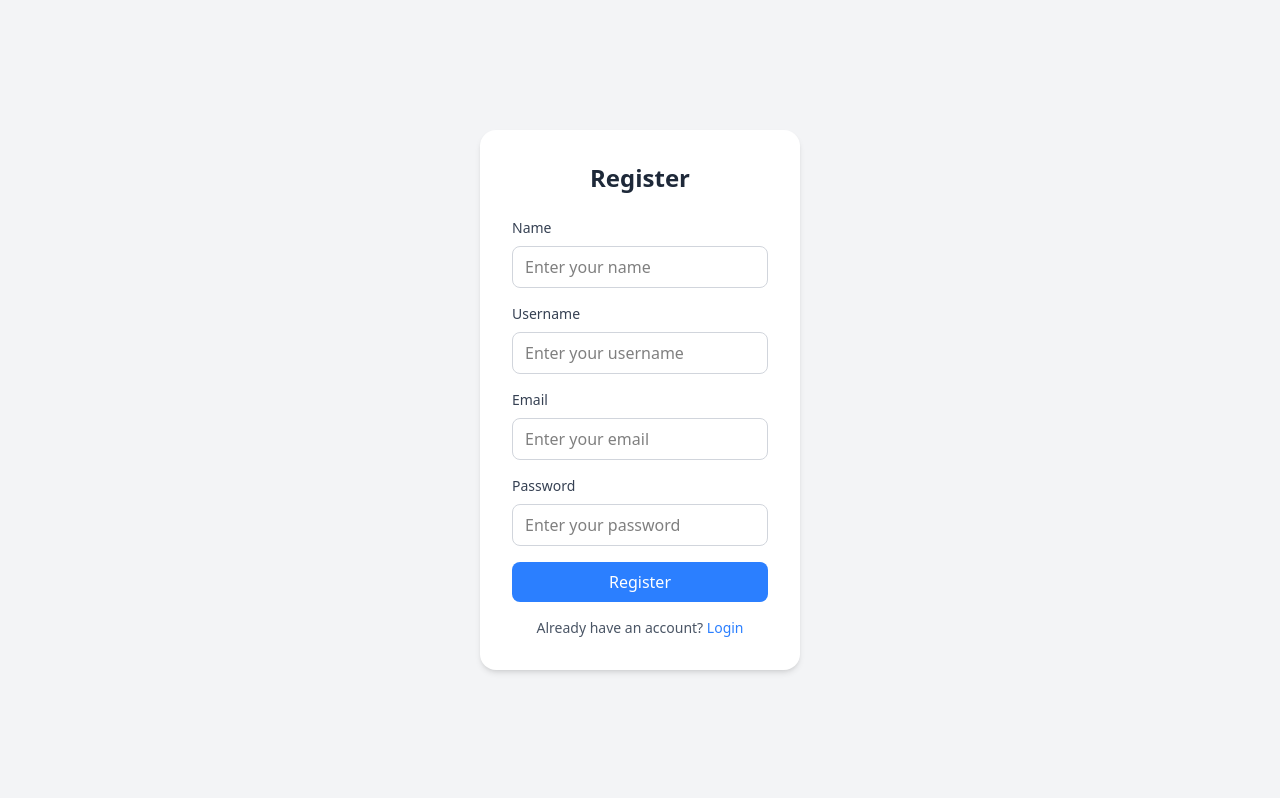
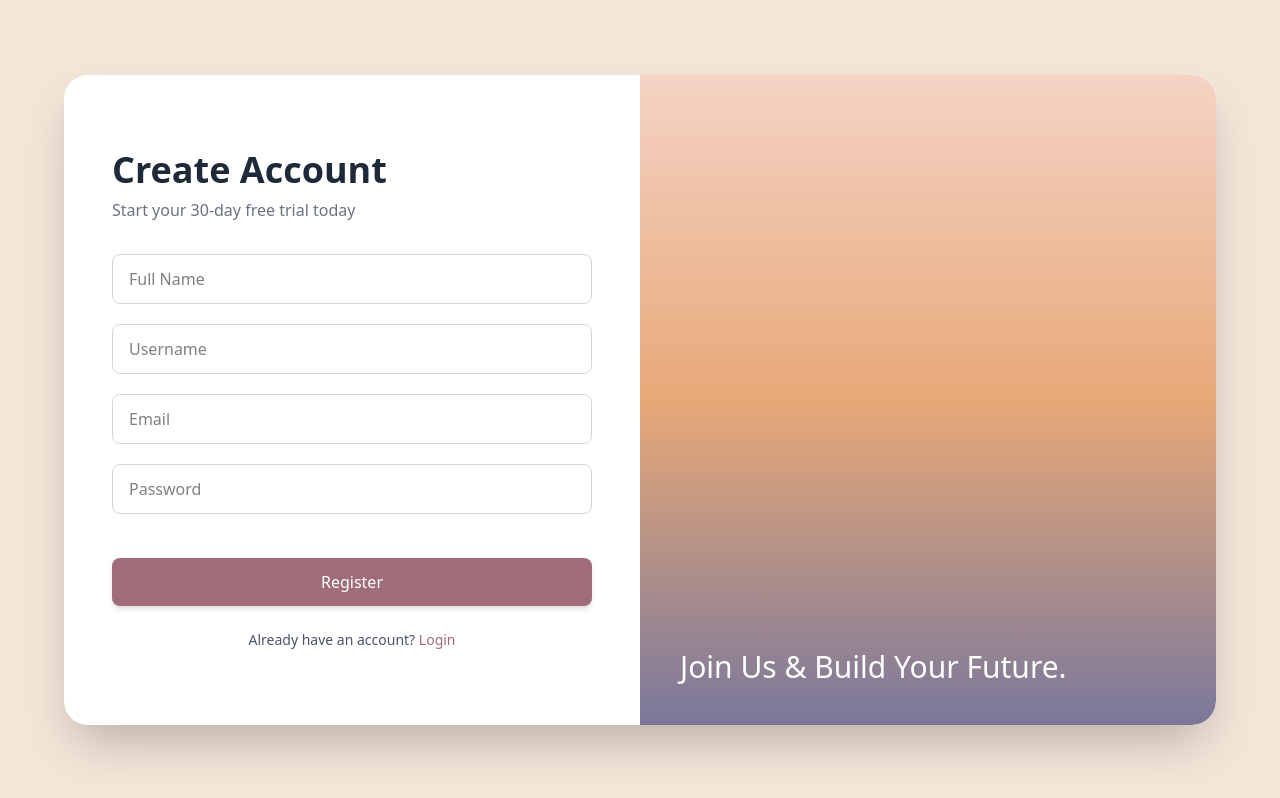
Before and after one commit to akshatx03x/ConvoSpace, a React (Vite) app in the folder frontend/: page /register in a window 1280 px wide. Built offline with nearby package versions, Linux system fonts and the light colour scheme; no server answers.

Commit message:
Ui changes to register page

```diff
--- a/frontend/src/components/Auth/Register.jsx
+++ b/frontend/src/components/Auth/Register.jsx
@@ -1,15 +1,15 @@
-import React, { useState } from 'react';
-import { Link, useNavigate } from 'react-router-dom';
-import axios from 'axios';
+import React, { useState } from "react";
+import { Link, useNavigate } from "react-router-dom";
+import axios from "axios";
 
 const Register = () => {
   const [formData, setFormData] = useState({
-    name: '',
-    userName: '',
-    email: '',
-    password: ''
+    name: "",
+    userName: "",
+    email: "",
+    password: "",
   });
-  const [error, setError] = useState('');
+  const [error, setError] = useState("");
   const [loading, setLoading] = useState(false);
   const navigate = useNavigate();
 
@@ -20,106 +20,119 @@ const Register = () => {
   const handleSubmit = async (e) => {
     e.preventDefault();
     setLoading(true);
-    setError('');
+    setError("");
+
     try {
-      const response = await axios.post('http://localhost:5000/register', formData, {
-        withCredentials: true
+      const response = await axios.post("http://localhost:5000/register", formData, {
+        withCredentials: true,
       });
       localStorage.setItem("token", response.data.token);
       localStorage.setItem("user", JSON.stringify(response.data.user));
-      navigate('/dashboard');
+      navigate("/dashboard");
     } catch (err) {
-      setError(err.response?.data?.message || 'Registration failed');
+      const errorMessage = err.response?.data?.message || "Registration failed";
+      setError(errorMessage);
+      if (errorMessage === "User already exists") {
+        navigate("/login");
+      }
     } finally {
       setLoading(false);
     }
   };
 
   return (
-    <div className="min-h-screen flex items-center justify-center bg-gray-100">
-      <div className="bg-white p-8 rounded-2xl shadow-md w-80">
-        <h2 className="text-2xl font-semibold text-center mb-6 text-gray-800">
-          Register
-        </h2>
+    <div className="min-h-screen flex items-center justify-center bg-[#F3E5D8] p-4 sm:p-8">
+      <div className="flex w-full max-w-6xl h-[650px] bg-white rounded-3xl shadow-2xl overflow-hidden">
 
-        <form onSubmit={handleSubmit}>
-          <div className="mb-4">
-            <label className="block text-gray-700 text-sm font-medium mb-2">
-              Name
-            </label>
+        {/* Left side - Form */}
+        <div className="w-full lg:w-1/2 p-12 flex flex-col justify-center">
+          <h1 className="text-4xl font-semibold mb-2 text-gray-800">Create Account</h1>
+          <p className="text-gray-500 mb-8">Start your 30-day free trial today</p>
+
+          <form onSubmit={handleSubmit} className="space-y-5">
+            <div>
               <input
                 type="text"
                 name="name"
-              placeholder="Enter your name"
-              className="w-full px-3 py-2 border border-gray-300 rounded-lg focus:outline-none focus:ring-2 focus:ring-blue-400"
+                placeholder="Full Name"
+                className="w-full px-4 py-3 border border-gray-300 rounded-lg focus:outline-none focus:ring-1 focus:ring-gray-400"
                 value={formData.name}
                 onChange={handleChange}
                 required
               />
             </div>
 
-          <div className="mb-4">
-            <label className="block text-gray-700 text-sm font-medium mb-2">
-              Username
-            </label>
+            <div>
               <input
                 type="text"
                 name="userName"
-              placeholder="Enter your username"
-              className="w-full px-3 py-2 border border-gray-300 rounded-lg focus:outline-none focus:ring-2 focus:ring-blue-400"
+                placeholder="Username"
+                className="w-full px-4 py-3 border border-gray-300 rounded-lg focus:outline-none focus:ring-1 focus:ring-gray-400"
                 value={formData.userName}
                 onChange={handleChange}
                 required
               />
             </div>
 
-          <div className="mb-4">
-            <label className="block text-gray-700 text-sm font-medium mb-2">
-              Email
-            </label>
+            <div>
               <input
                 type="email"
                 name="email"
-              placeholder="Enter your email"
-              className="w-full px-3 py-2 border border-gray-300 rounded-lg focus:outline-none focus:ring-2 focus:ring-blue-400"
+                placeholder="Email"
+                className="w-full px-4 py-3 border border-gray-300 rounded-lg focus:outline-none focus:ring-1 focus:ring-gray-400"
                 value={formData.email}
                 onChange={handleChange}
                 required
               />
             </div>
 
-          <div className="mb-4">
-            <label className="block text-gray-700 text-sm font-medium mb-2">
-              Password
-            </label>
+            <div>
               <input
                 type="password"
                 name="password"
-              placeholder="Enter your password"
-              className="w-full px-3 py-2 border border-gray-300 rounded-lg focus:outline-none focus:ring-2 focus:ring-blue-400"
+                placeholder="Password"
+                className="w-full px-4 py-3 border border-gray-300 rounded-lg focus:outline-none focus:ring-1 focus:ring-gray-400"
                 value={formData.password}
                 onChange={handleChange}
                 required
               />
             </div>
 
-          {error && <p className="text-red-500 text-sm mb-4">{error}</p>}
+            {error && <p className="text-red-500 text-sm">{error}</p>}
 
             <button
               type="submit"
-            className="w-full bg-blue-500 text-white py-2 rounded-lg hover:bg-blue-600 transition disabled:opacity-50"
+              className="w-full py-3 mt-6 text-white bg-[#A06C78] rounded-lg font-medium hover:bg-[#8B5C67] transition disabled:opacity-50 shadow-md"
               disabled={loading}
             >
-            {loading ? 'Registering...' : 'Register'}
+              {loading ? "Registering..." : "Register"}
             </button>
           </form>
 
-        <p className="text-sm text-center text-gray-600 mt-4">
-          Already have an account?{' '}
-          <Link to='/login' className="text-blue-500 hover:underline">
+          <p className="text-sm text-center text-gray-600 mt-6">
+            Already have an account?{" "}
+            <Link to="/login" className="text-[#A06C78] hover:underline">
               Login
             </Link>
           </p>
+        </div>
+
+        {/* Right side - Gradient panel */}
+        <div
+          className="hidden lg:block lg:w-1/2 p-10 relative rounded-r-3xl"
+          style={{
+            backgroundImage:
+              "linear-gradient(to top, #7A789A, #E8A878, #F4D3C5)",
+            backgroundSize: "cover",
+            backgroundPosition: "center",
+          }}
+        >
+          <div className="absolute bottom-10 left-10 text-white">
+            <h2 className="text-3xl font-light">
+              Join Us & Build Your Future.
+            </h2>
+          </div>
+        </div>
       </div>
     </div>
   );
```
Also changed, not shown: 1 other file (tests, documents, lock files or other folders). Lines whose indentation alone changed are shown as unchanged.
